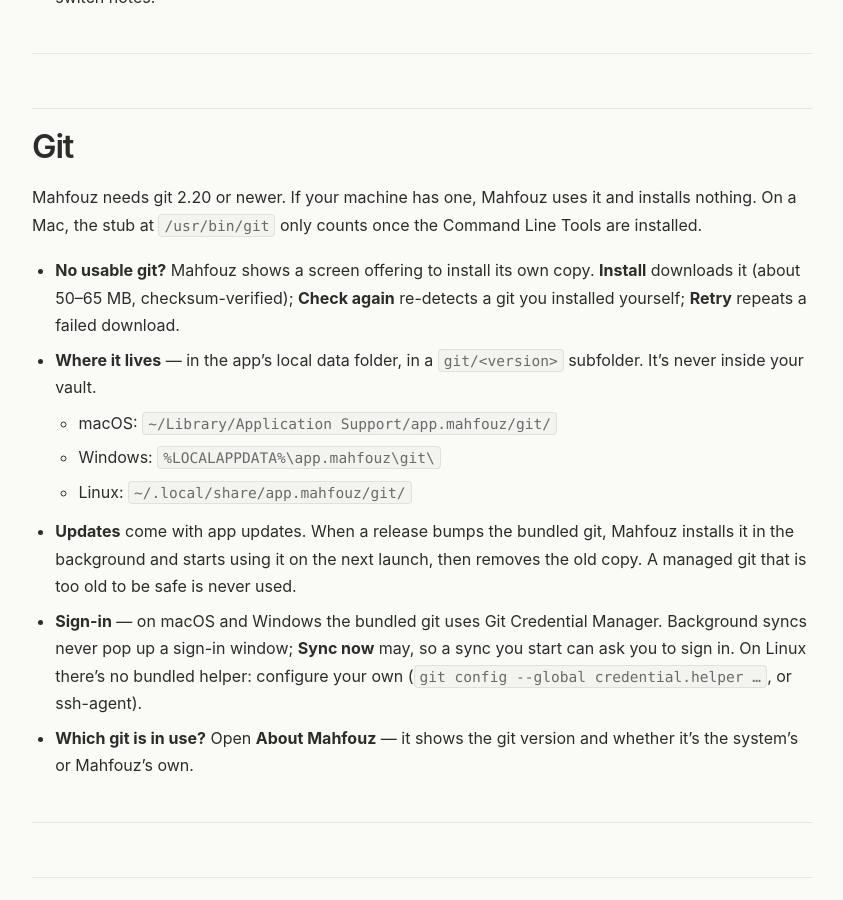
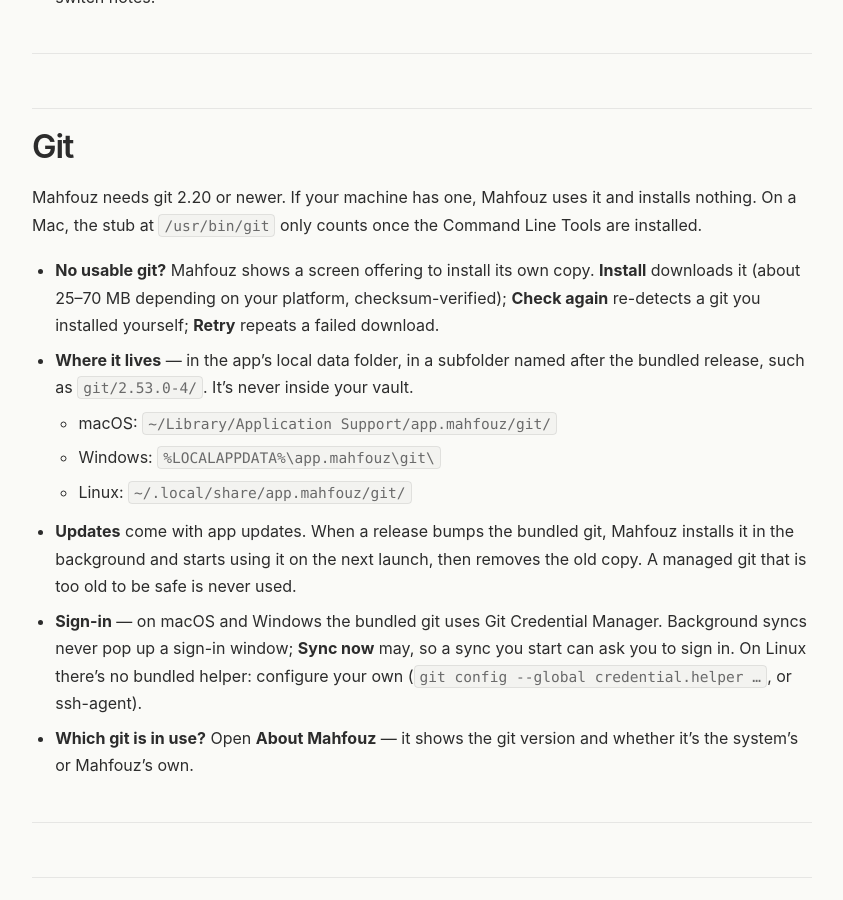
Before and after one commit to mahfouz-app/docs, a Jekyll site: the page built from guide.md, in a window 1280 px wide and 900 px high, scrolled down 11383 px. Shown: the whole window, without its empty margins (218-1061 px from the left). Built offline with Jekyll 4.4.1, drawn with Linux system fonts in a browser that asks for light colours.

Commit message:
docs: correct managed git size and folder name
Co-Authored-By: Claude Opus 5.5 <noreply@anthropic.com>

```diff
--- a/HELP.md
+++ b/HELP.md
@@ -469,11 +469,11 @@ and installs nothing. On a Mac, the stub at `/usr/bin/git` only counts once
 the Command Line Tools are installed.
 
 - **No usable git?** Mahfouz shows a screen offering to install its own
-  copy. **Install** downloads it (about 50–65 MB, checksum-verified);
+  copy. **Install** downloads it (about 25–70 MB depending on your platform, checksum-verified);
   **Check again** re-detects a git you installed yourself; **Retry** repeats
   a failed download.
-- **Where it lives** — in the app's local data folder, in a `git/<version>`
-  subfolder. It's never inside your vault.
+- **Where it lives** — in the app's local data folder, in a subfolder named
+  after the bundled release, such as `git/2.53.0-4/`. It's never inside your vault.
   - macOS: `~/Library/Application Support/app.mahfouz/git/`
   - Windows: `%LOCALAPPDATA%\app.mahfouz\git\`
   - Linux: `~/.local/share/app.mahfouz/git/`
```
